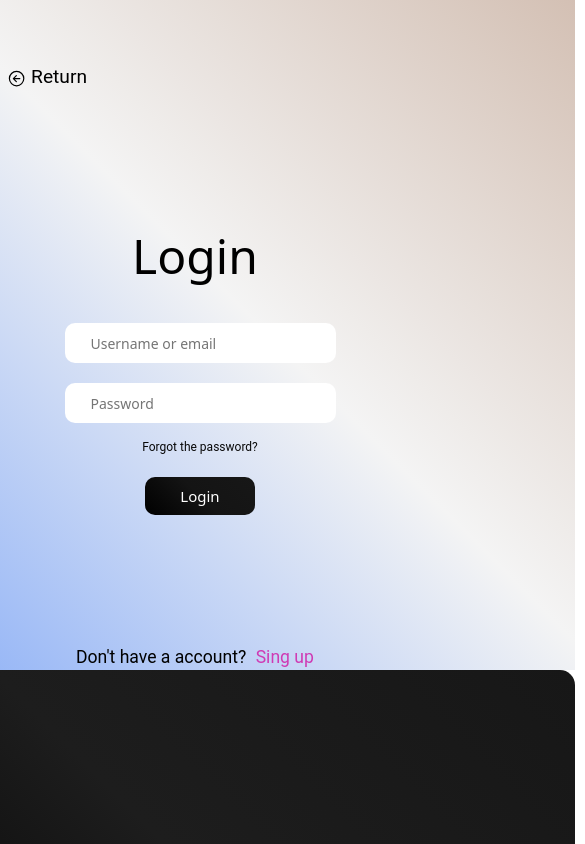
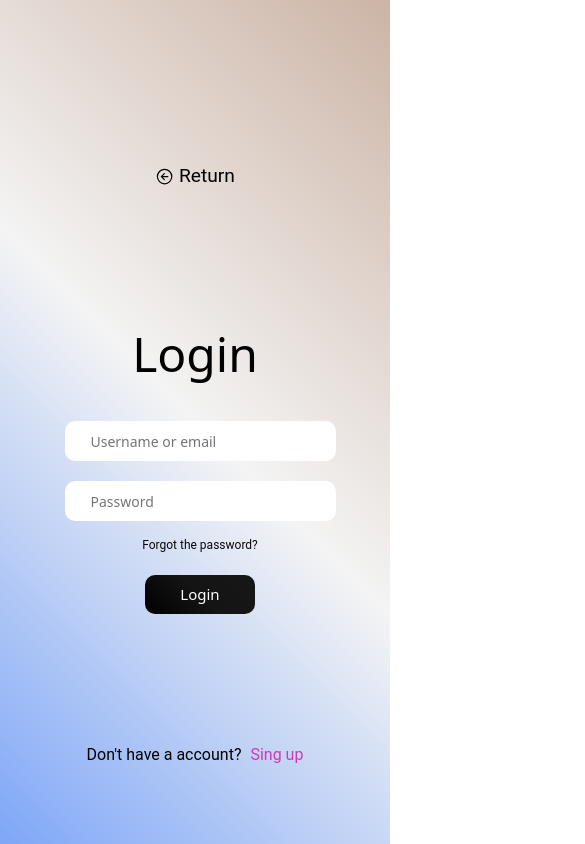
Before and after one commit to Miqueias26/kia-inspire, a React (Vite) app: page /kia-inspire/login in a window 390 px wide. Shown: the top 844 px of the page, 585 px wide, since content can reach past the window. Built offline with nearby package versions, Linux system fonts and the light colour scheme; a web font is replaced by a local one.

Commit message:
fixed bugs mobile view

```diff
--- a/src/styles/Login.css
+++ b/src/styles/Login.css
@@ -104,6 +104,7 @@
   width: 45%;
   background: linear-gradient(45deg, #000000, #1d1d1d, #171717);
   border-radius: 0 15px 15px 0;
+  align-items: center;
 }
 
 .brand {
@@ -120,21 +121,35 @@
 
 @media (max-width: 768px) {
   .login {
-    flex-direction: column;
-    justify-content: center;
-    align-items: center;
-  }
-
-  .login-content {
     display: flex;
     flex-direction: column;
     justify-content: center;
     align-items: center;
+    background: linear-gradient(45deg, #7ea6f7, #f4f4f4, #ccb4a5);
+  }
+
+  .login-content {
+    max-width: 59vh;
+  }
+
+  .left {
+    display: flex;
+    flex-direction: column;
+    justify-content: center;
+    align-items: center;
+    width: 80%;
+    background: none;
   }
 
   .return {
     color: black;
     padding: none;
-    margin: 25vh 0 0 18vh;
+  }
+  .singuplink {
+    font-size: 1rem;
+  }
+
+  .right {
+    display: none;
   }
 }
```
